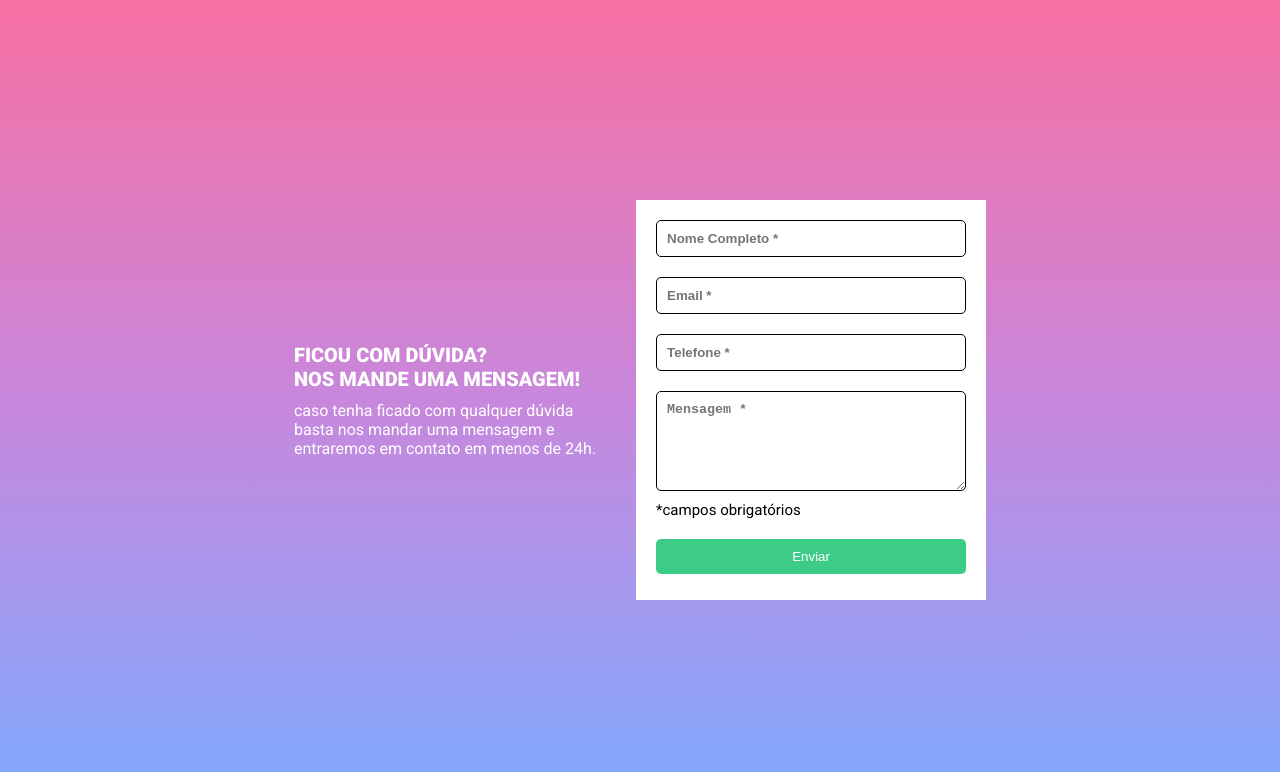
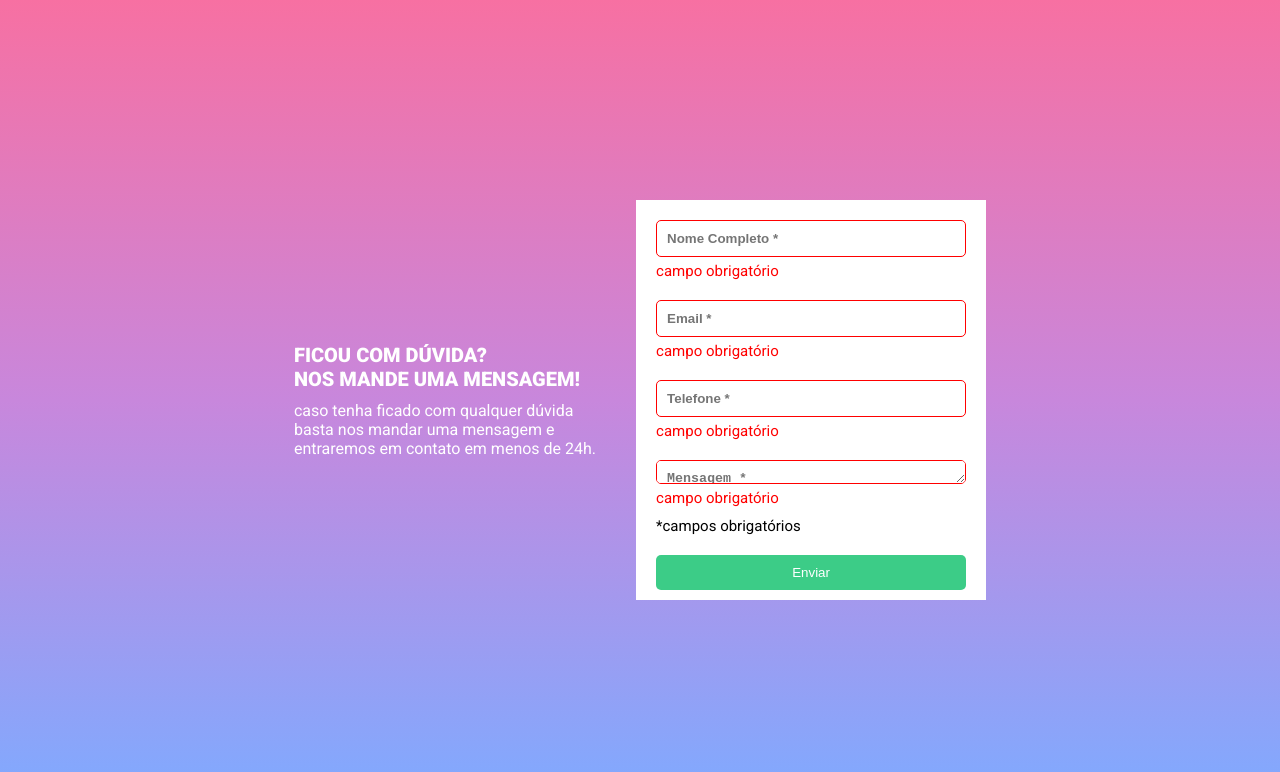
Before and after one commit to Eduardo2324q/Quest-JS-Intermediario, a plain HTML site: page index.html in a window 1280 px wide. Both pictures are taken after a click on the button "Enviar". Drawn offline with Linux system fonts and the light colour scheme.

Commit message:
JS feito. Quest Finalizada

```diff
--- a/index.html
+++ b/index.html
@@ -33,6 +33,8 @@
             <button class="btn-enviar">Enviar</button>
         </div>
     </main>
+
+    <script src="./src/js/script.js"></script>
 </body>
 
 </html>
--- a/src/css/style.css
+++ b/src/css/style.css
@@ -54,7 +54,6 @@ html {
 
 .formulario .mensagem {
     height: 100px;
-    display: flex;
 }
 
 .formulario p {
--- /dev/null
+++ b/src/js/script.js
@@ -0,0 +1,44 @@
+const inputs = document.querySelectorAll('.nome, .email, .telefone, .mensagem');
+
+inputs.forEach((input) => {
+    input.addEventListener('input', () => {
+        if (input.value.trim() !== '') {
+            input.style.borderColor = 'green';
+            removerMensagemErro(input);
+        } else {
+            input.style.borderColor = '';
+        }
+    });
+});
+
+function removerMensagemErro(input) {
+    const erroExistente = input.nextElementSibling;
+    if (erroExistente && erroExistente.classList.contains('erro')) {
+        erroExistente.remove();
+    }
+}
+
+const botaoEnviar = document.querySelector('.btn-enviar');
+
+botaoEnviar.addEventListener('click', (event) => {
+    event.preventDefault();
+
+    inputs.forEach(input => {
+        removerMensagemErro(input);
+
+        if (input.value.trim() === '') {
+            input.style.borderColor = 'red';
+
+            const mensagemErro = document.createElement('p');
+            mensagemErro.textContent = 'campo obrigatório';
+            mensagemErro.style.color = 'red';
+            mensagemErro.style.margin = '5px 20px 0 20px';
+            mensagemErro.style.display = 'block';
+            mensagemErro.classList.add('erro');
+
+            input.insertAdjacentElement('afterend', mensagemErro);
+        } else {
+            input.style.borderColor = '';
+        }
+    });
+});
```
